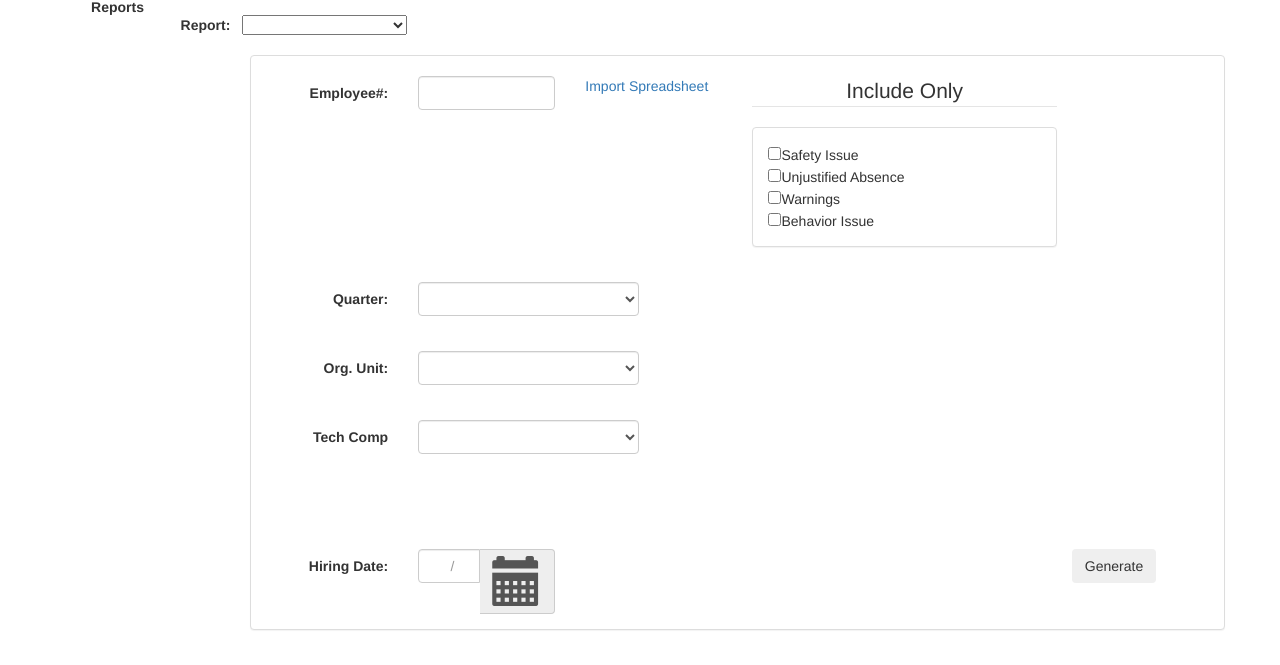
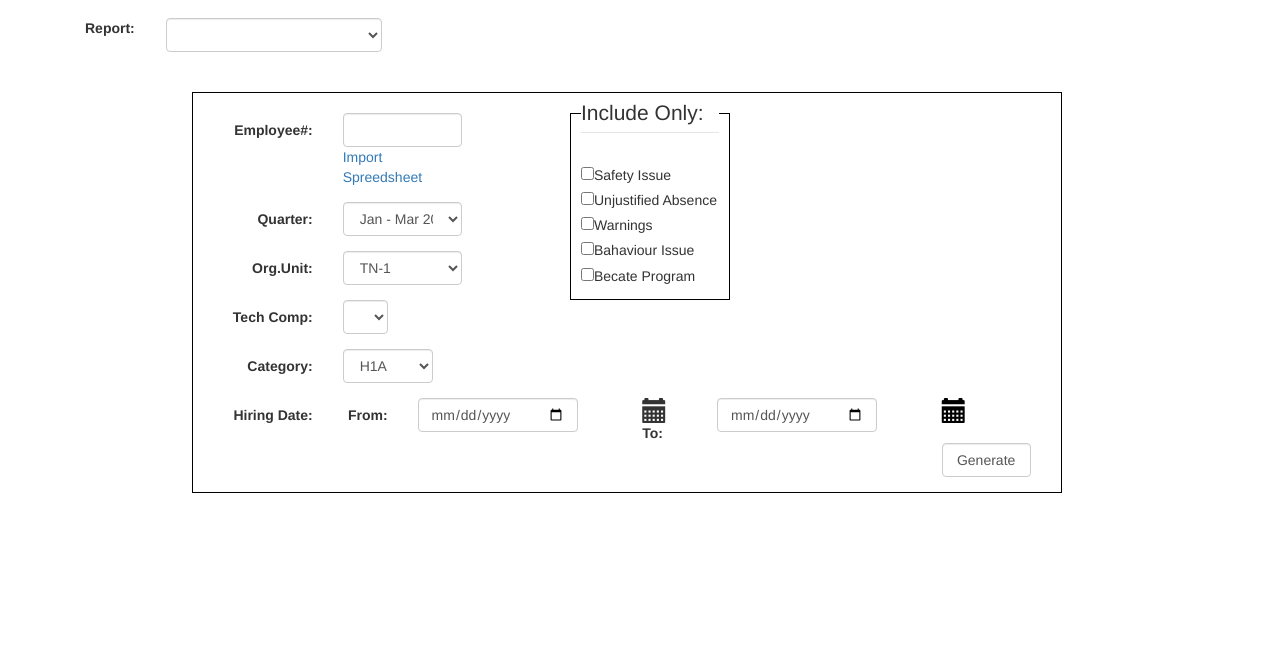
Before and after one commit to albertoNeoris/SalaryBonusBmw, a plain HTML site: page src/main/webapp/reports.html in a window 1280 px wide. Shown: the part 141-806 px from the top of the page. Drawn offline with nearby package versions, Linux system fonts and the light colour scheme; no server answers.

Commit message:
Cambio pantalla report y css

```diff
--- a/src/main/webapp/css/style.css
+++ b/src/main/webapp/css/style.css
@@ -119,3 +119,26 @@ li {
 	background-color: #53A3CD;
 	border-color: #53A3CD;
 }
+
+.ancho{
+	width: 200px;
+}
+.border
+{
+	border-color: black;
+	border-style: solid;
+	border-width: 1px;
+}
+.fieldset {
+    font-size:14px;
+	padding:10px;
+	width:160px;
+	line-height:1.8;
+	border-radius=4px;
+	border:1px solid black;
+}
+ .topcorner{
+   position:absolute;
+   top:235;
+   right:550;
+  }
--- a/src/main/webapp/reports.html
+++ b/src/main/webapp/reports.html
@@ -1,127 +1,151 @@
-<!DOCTYPE html>
-<html>
+<html ng-app="app">
 <head>
 <meta charset="ISO-8859-1">
-<title>Reports</title>
+<title>Reports ProyectoBMW</title>
 <link rel="stylesheet" type="text/css" href="css/style.css">
 <link rel="stylesheet" type="text/css"
 	href="https://maxcdn.bootstrapcdn.com/bootstrap/3.3.6/css/bootstrap.min.css">
-<link rel="stylesheet" href="https://cdnjs.cloudflare.com/ajax/libs/font-awesome/4.7.0/css/font-awesome.min.css">
-<script src="https://ajax.googleapis.com/ajax/libs/angularjs/1.6.4/angular.min.js"></script>
-<script src="js/lib/script.js"></script>
+<link rel="stylesheet"
+	href="https://cdnjs.cloudflare.com/ajax/libs/font-awesome/4.7.0/css/font-awesome.min.css">
+<script src="js/angular.min.js"></script>
+<script src="js/script.js"></script>
+<script src="http://code.jquery.com/jquery-1.12.0.min.js"></script>
 <script
-	src="https://maxcdn.bootstrapcdn.com/bootstrap/3.3.7/js/bootstrap.min.js"></script>
+	src="https://maxcdn.bootstrapcdn.com/bootstrap/3.3.6/js/bootstrap.min.js"></script>
 <div class="cabeza container-fluid">
-			<img alt="BMW" src="res/logo_bmw.png" class="img-responsive img-fluid">
+	<img alt="BMW" src="img/logo2.jpg" height="7%" width="20%">
 </div>
 </head>
-<body>
+<body ng-controller="myangularController">
 	<div class="container">
-			<div class="panel-body">
-				<hr>
-					<div class="row">
-						<div class="form-group text-center col-lg-1">
-							<a href=""><span class="fa fa-file-text fa-3x" style="color:#000" aria-hidden="true"></span></a><br>
-							<label>Reports</label>
+			<h2>Reports</h2>
+			<br>
+			<div class="col-lg-6">
+				<div style="float:left;width: 15%;">
+					<label for="lang">Report: </label>
+				</div>
+				<div style="float:left;width: 40%;">
+					<select name="reports" class="form-control" id="reportBmw" ng-model="reports">
+						<option value="employeeS">Employee Scores</option>
+						<option value="becateB">Becate Balance</option>
+						<option value="categoryC">Category Changes</option>
+						<option value="blueCollar">Blue Collar Status</option>
+						<option value="feedBack">Feedback Letter(PDF)</option>
+					</select>
+				</div>
+			</div>
+	</div>
+	<br>
+	<br>
+
+	<div style="float:left;width:15%">
+		<label ></label>
+	</div>
+	<div class="border" style="float:left;width:68%;">
+			<br>
+	<form class ="form-horizontal">
+
+		<div class="form-group">
+			 <label class="col-sm-2 control-label">Employee#:</label>
+			  <div class="col-sm-2">
+				<input class="form-control" id="numberEmployee" type="text">
+				<a href="file:///C:/">Import Spreedsheet</a>
 			  </div>
 
-						<div class="col-md-offset-1">
-							<br/><br/><br/>
-							<b>&nbsp;&nbsp;&nbsp;&nbsp;Report: </b>
-							&nbsp;
-							<select>
-								<option></option>
-								<option>Employee Scores</option>
-								<option>Becate Balance</option>
-								<option>Category Changes</option>
-								<option>Blue Collar Status</option>
-								<option>Feedback Letter (PDF)</option>
-							</select><br/><br/>
+
 		</div>
 
-						<div class="row">
-							<div class="col-md-offset-2 panel panel-default">
-								<br/>
-								<form class="form-horizontal">
-									<div class="form-group">
-										<b class="col-sm-2 control-label">Employee#:</b>
-										<div class="col-sm-2">
-											<input class="form-control" type="text" name="Employee">
-										</div>
-										<div class="col-sm-2">
-											<a href="">Import Spreadsheet</a>
-										</div>
-										<div class="col-md-4 col-sm-12">
-											<fieldset>
-												<legend class="text-center">Include Only</legend>
-												<div class="panel panel-default">
-													<div class="panel-body">
-														<input type="checkbox" >Safety Issue<br/>
-														<input type="checkbox" >Unjustified Absence<br/>
-														<input type="checkbox" >Warnings<br/>
-														<input type="checkbox" >Behavior Issue
-													</div>
-												</div>
-											</fieldset>
+		<div class="form-group" ng-controller="Fecha">
+		 <label class="col-sm-2 control-label">Quarter:</label>
+		   <div class ="col-sm-2">
+				<select class="form-control" name="quarter"  id="qua">
+						<option value="qua1">Jan - Mar 2018</option>
+						<option value="qua2">Apr - Jun 2018</option>
+						<option value="qua3">Jul - Sep 2018</option>
+						<option value="qua4">Oct - Dec 2018</option>
+				</select>
 			</div>
 		</div>
 
 		<div class="form-group">
-										<b class="col-sm-2 control-label">Quarter: </b>
-										<div class="col-sm-3">
-											<select class="form-control">
-												<option></option>
-												<option>Jan - Mar 2018</option>
-												<option>Oct - Dec 2017</option>
-												<option>Jul - Sep 2017</option>
-											</select><br/>
+		 <label class="col-sm-2 control-label">Org.Unit:</label>
+		  <div class="col-sm-2">
+		  		<select class="form-control" name="unit" id="orgUni" ng-model="unit">
+		  			<option value="unit1">TN-1</option>
+					<option value="unit2">TN-2</option>
+					<option value="unit3">TN-3</option>
+					<option value="unit4">TN-12</option>
+					<option value="unit5">TN-25</option>
+		  		</select>
 		  </div>
 		</div>
+
 		<div class="form-group">
-										<b class="col-sm-2 control-label">Org. Unit: </b>
-										<div class="col-sm-3">
-											<select class="form-control">
-												<option></option>
-												<option>TN-1</option>
-												<option>TN-2</option>
-												<option>TN-3</option>
-												<option>TN-12</option>
-												<option>TN-25</option>
-											</select><br/>
+		 <label class="col-sm-2 control-label">Tech Comp:</label>
+		  <div class="col-sm-1">
+		  		<select class="form-control" name="techComp" id="tComp" ng-model="techComp">
+		  			<option value="tech1">1</option>
+		  			<option value="tech2">2</option>
+		  			<option value="tech3">3</option>
+					<option value="tech4">4</option>
+					<option value="tech5">5</option>
+		  		</select>
 		  </div>
 		</div>
+
 		<div class="form-group">
-										<b class="col-sm-2 control-label">Tech Comp </b>
-										<div class="col-sm-3">
-											<select class="form-control">
-												<option></option>
-												<option>1</option>
-												<option>2</option>
-												<option>3</option>
-												<option>4</option>
-												<option>5</option>
-											</select><br/><br/><br/><br/>
+		 <label class="col-sm-2 control-label">Category:</label>
+			<div class="col-sm-2">
+				<select style="width:90px;" class="form-control" name="category" id="Category">
+					<option value="h1">H1A</option>
+				</select>
+
 			</div>
 		</div>
+
 		<div class="form-group">
-										<b class="col-sm-2 control-label">Hiring Date: </b>
-										<div class="col-sm-2">
-											<div class='input-group date' id='datetimepicker1'>
-												<input class="form-control" type="text" placeholder="     /     / ">
-												<span class="input-group-addon">
-	                        						<span class="glyphicon glyphicon-calendar"></span>
-                   								</span>
+
+  		  <label class="col-sm-2 control-label">Hiring Date:</label>
+
+		  <label class="col-sm-1 control-label">From:</label>
+
+			 <div class="col-sm-3">
+		       	  <input style="width:160px;" class="form-control" type="date" name="fromDate">
 		     </div>
+		     <div class="col-sm-1">
+			     <span class="glyphicon glyphicon-calendar" style="font-size:25px;"></span>
+			     <label>To:</label>
 		     </div>
-										<div class="col-md-offset-10">
-											<button class="btn">Generate</button>
+			 <div class="col-sm-3">
+   		     	<input style="width:160px;" class="form-control" type="date" name="toDate">
+
 		     </div>
+			<div class="col-sm-1">
+				<span class="glyphicon glyphicon-calendar" style="font-size:25px;color:black;"></span>
+				<br>
+				<br>
+				<input style="width:89px;" type="submit" class="form-control" name="reportGenerate" value="Generate">
 			</div>
+
+
+		</div>
+
+		<div class="topcorner">
+				<fieldset class="fieldset">
+					<legend>Include Only:</legend>
+						<input type="checkbox" name="safety" value="Safety">Safety Issue<br>
+						<input type="checkbox" name="unjustified" value="Unjustified">Unjustified Absence<br>
+						<input type="checkbox" name="warning" value="Warning">Warnings<br>
+						<input type="checkbox" name="behaviour" value="BehaviourI">Bahaviour Issue<br>
+						<input type="checkbox" name="becate" value="BecateProg">Becate Program
+				</fieldset>
+			</div>
+
 	</form>
+
+
+
 	</div>
-						</div>
-					</div>
-			</div>
-	</div>
+
 </body>
 </html>
```
Also changed, not shown: 1 other file. Lines whose indentation alone changed are shown as unchanged.
